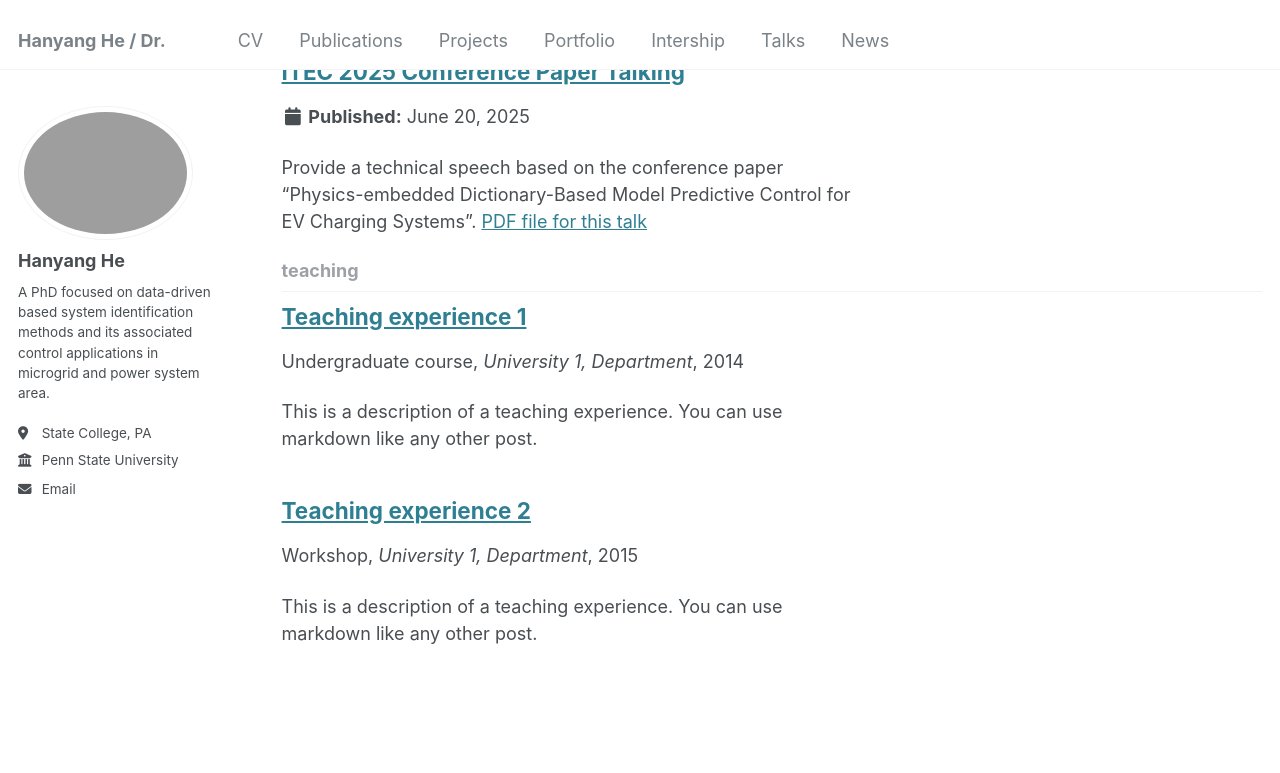
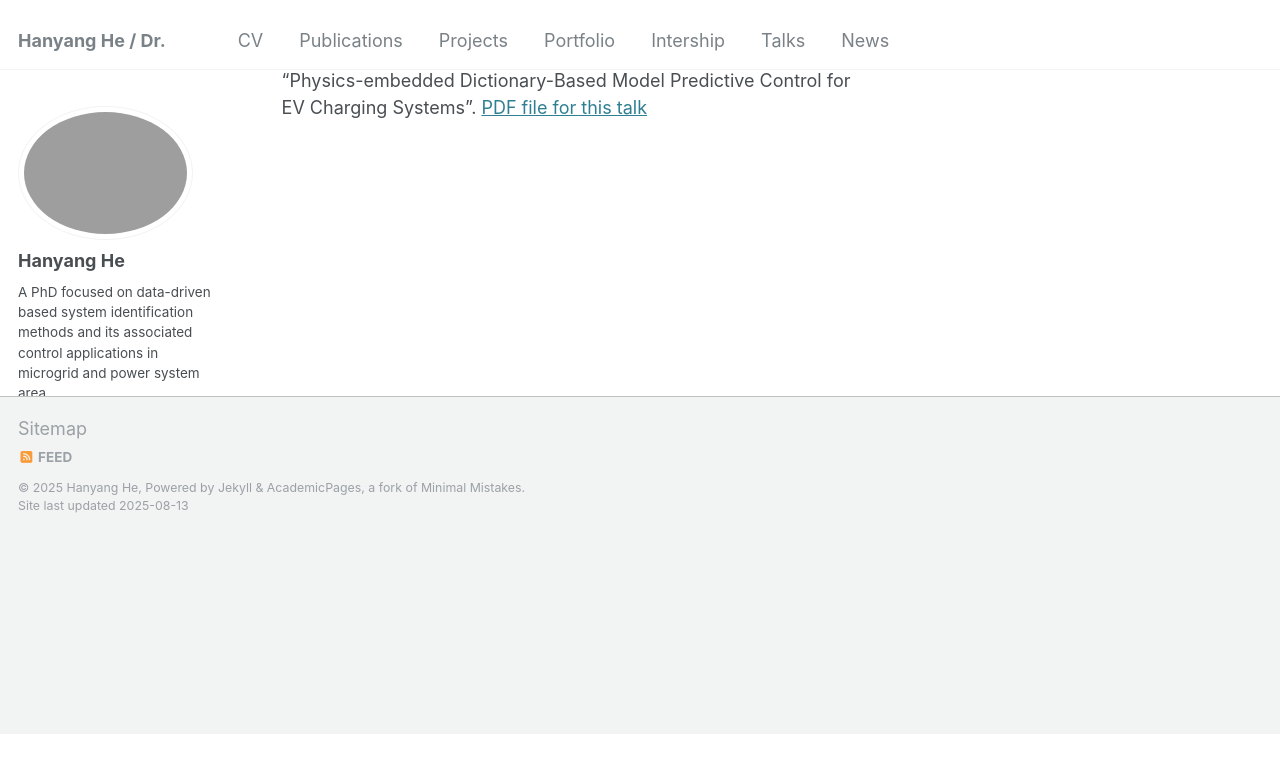
Before and after one commit to HanyangHe/HanyangHe.github.io, a Jekyll site: the page built from _pages/collection-archive.html, in a window 1280 px wide and 900 px high, scrolled down 1761 px. Shown: the top 773 px of the window. Built offline with Jekyll 4.4.1, drawn with Linux system fonts in a browser that asks for light colours; a script that is not in the unit is left out; after the commit the page ends 2495 px from its top, so only the background shows below that; some of the changed lines change nothing that is shown.

Commit message:
Update _config.yml

```diff
--- a/_config.yml
+++ b/_config.yml
@@ -214,16 +214,16 @@
 # These settings control the types of collections used by the template
 collections:
   teaching:
-    output: true
+    output: false
     permalink: /:collection/:path/
   publications:
     output: true
     permalink: /:collection/:path/
   projects:
-    output: true
+    output: false
     permalink: /:collection/:path/
   portfolio:
-    output: true
+    output: false
     permalink: /:collection/:path/
   talks:
     output: true
@@ -251,14 +251,14 @@
       layout: single
       author_profile: true
   # _teaching
-  # - scope:
-  #     path: ""
-  #     type: teaching
-  #   values:
-  #     layout: single
-  #     author_profile: true
-  #     share: true
-  #     comments: true
+  - scope:
+      path: ""
+      type: teaching
+    values:
+      layout: single
+      author_profile: true
+      share: true
+      comments: true
   # _publications
   - scope:
       path: ""
@@ -269,23 +269,23 @@
       share: true
       comments: true
   # _projects
-  # - scope:
-  #     path: ""
-  #     type: projects
-  #   values:
-  #     layout: single
-  #     author_profile: true
-  #     share: true
-  #     comments: true
+  - scope:
+      path: ""
+      type: projects
+    values:
+      layout: single
+      author_profile: true
+      share: true
+      comments: true
   # _portfolio
-  # - scope:
-  #     path: ""
-  #     type: portfolio
-  #   values:
-  #     layout: single
-  #     author_profile: true
-  #     share: true
-  #     comment: true
+  - scope:
+      path: ""
+      type: portfolio
+    values:
+      layout: single
+      author_profile: true
+      share: true
+      comment: true
   # _talks
   - scope:
       path: ""
```
